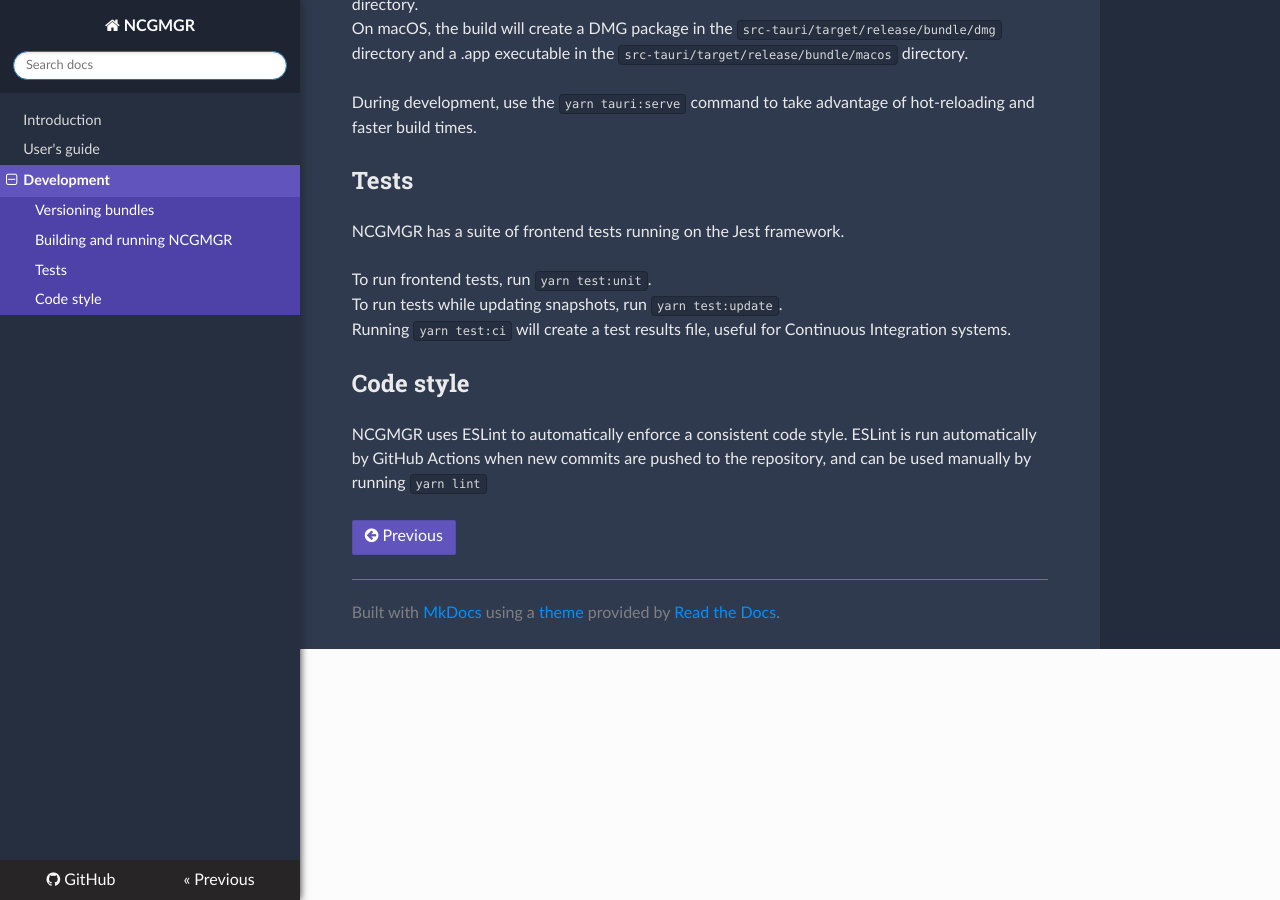
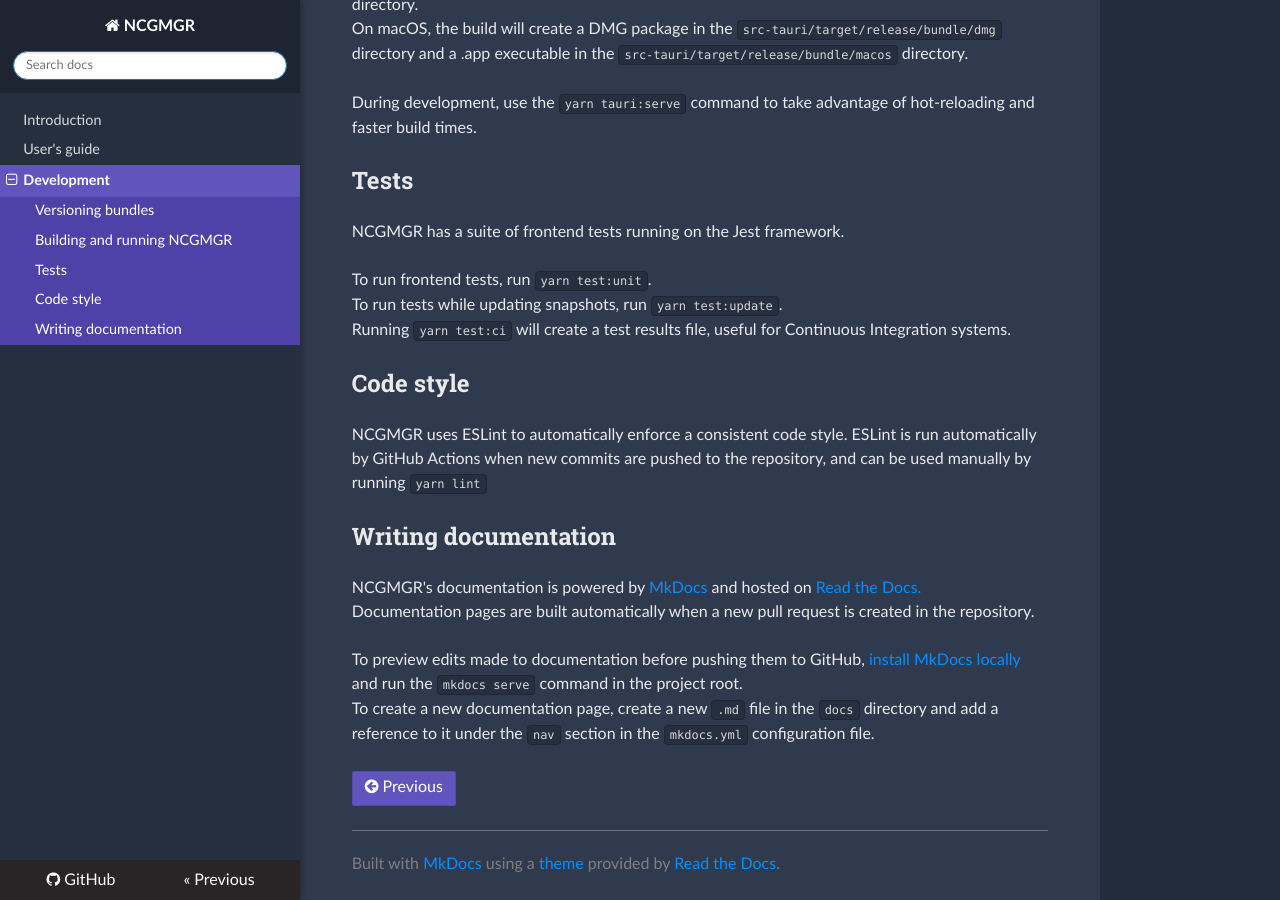
Before and after one commit to IPLSplatoon/NCGMGR, an MkDocs documentation site: the page built from docs/development.md, in a window 1280 px wide and 900 px high, scrolled down 620 px. Built offline with MkDocs 1.6.1, drawn with Linux system fonts in a browser that asks for light colours; nearby versions of some CDN libraries.

Commit message:
Document documentation

```diff
--- a/docs/development.md
+++ b/docs/development.md
@@ -33,3 +33,13 @@ Running `yarn test:ci` will create a test results file, useful for Continuous In
 
 NCGMGR uses ESLint to automatically enforce a consistent code style. ESLint is run automatically by GitHub Actions
 when new commits are pushed to the repository, and can be used manually by running `yarn lint`
+
+## Writing documentation
+
+NCGMGR's documentation is powered by [MkDocs](https://www.mkdocs.org/) and hosted on [Read the Docs.](https://readthedocs.org/)
+Documentation pages are built automatically when a new pull request is created in the repository.
+
+To preview edits made to documentation before pushing them to GitHub, [install MkDocs locally](https://www.mkdocs.org/user-guide/installation/)
+and run the `mkdocs serve` command in the project root.
+To create a new documentation page, create a new `.md` file in the `docs` directory and add a reference to it under the `nav` section in the `mkdocs.yml`
+configuration file.
```
